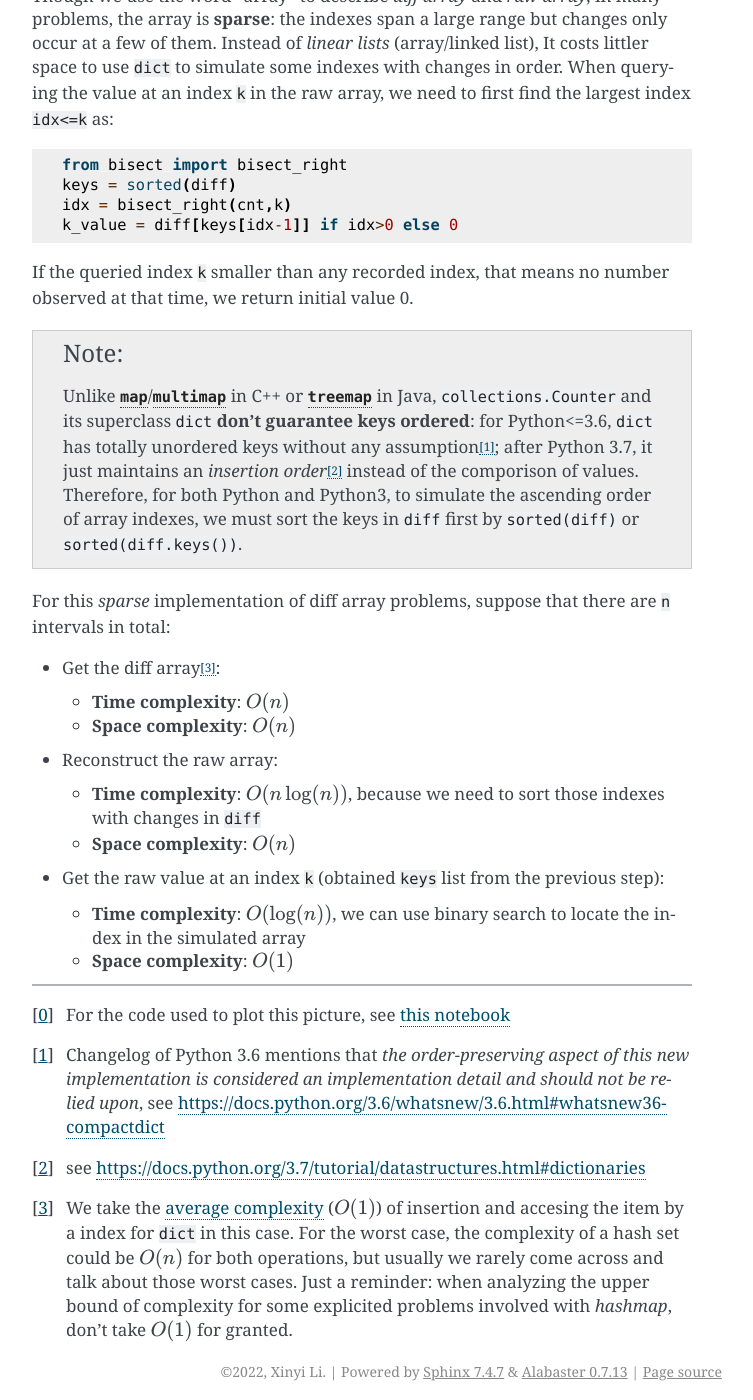
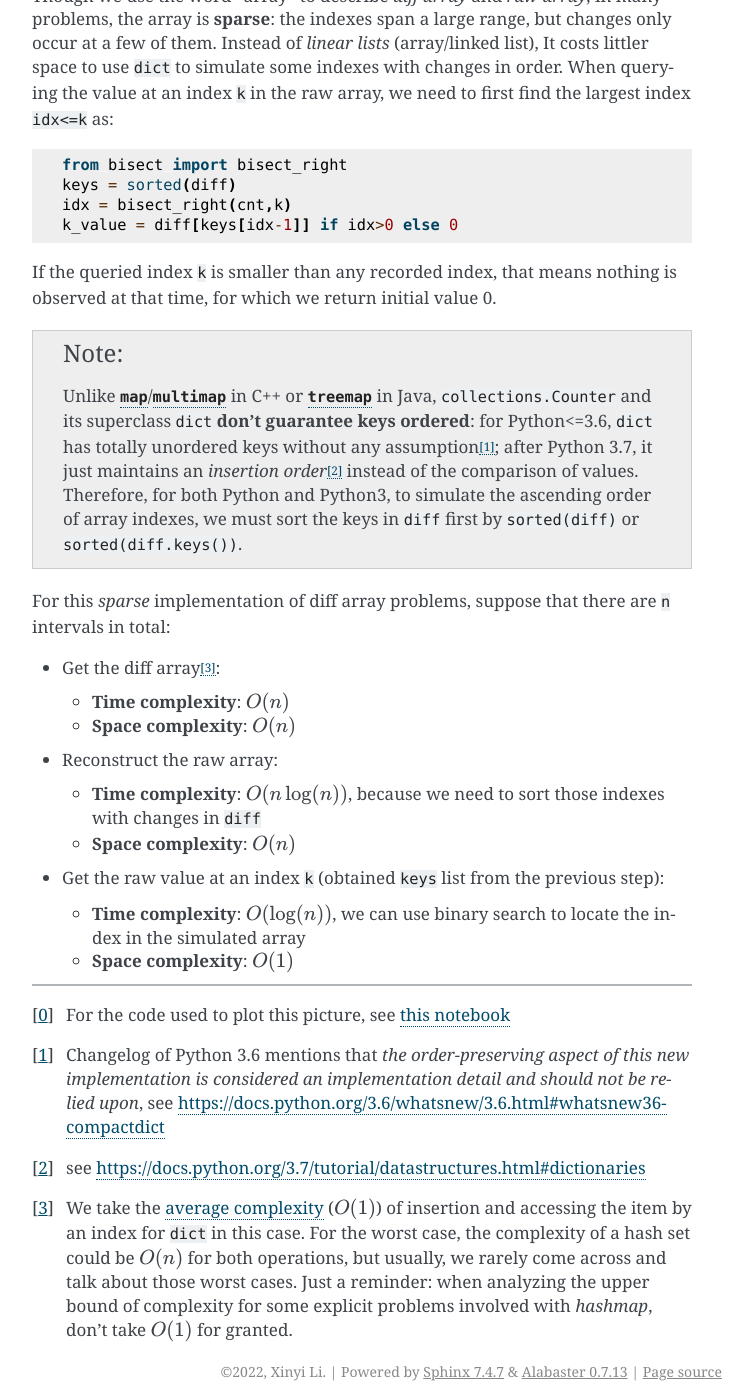
Before and after one commit to li-xin-yi/lctemplates, a Sphinx documentation site: the page built from docs/source/diff-array.md, in a window 1280 px wide and 1400 px high, scrolled down 1996 px. Shown: the whole window, without its empty margins (388-1141 px from the left). Built offline with Sphinx 7.4.7, drawn with Linux system fonts in a browser that asks for light colours; some of the changed text lies outside the part shown.

Commit message:
Update diff-array.md

`````diff
--- a/docs/source/diff-array.md
+++ b/docs/source/diff-array.md
@@ -60,7 +60,7 @@ for i in sorted(diff):
     cnt[i] = cur
 ```
 
-Though we use the word "array" to describe *diff array* and *raw array*, in many problems, the array is **sparse**: the indexes span a large range but changes only occur at a few of them. Instead of *linear lists* (array/linked list), It costs littler space to use `dict` to simulate some indexes with changes in order. When querying the value at an index `k` in the raw array, we need to first find the largest index `idx<=k` as:
+Though we use the word "array" to describe *diff array* and *raw array*, in many problems, the array is **sparse**: the indexes span a large range, but changes only occur at a few of them. Instead of *linear lists* (array/linked list), It costs littler space to use `dict` to simulate some indexes with changes in order. When querying the value at an index `k` in the raw array, we need to first find the largest index `idx<=k` as:
 
 ```py
 from bisect import bisect_right
@@ -69,11 +69,11 @@ idx = bisect_right(cnt,k)
 k_value = diff[keys[idx-1]] if idx>0 else 0
 ```
 
-If the queried index `k` smaller than any recorded index, that means no number observed at that time, we return initial value 0.
+If the queried index `k` is smaller than any recorded index, that means nothing is observed at that time, for which we return initial value 0.
 
 
 ````{note}
-Unlike [`map`](https://www.cplusplus.com/reference/map/map)/[`multimap`](https://www.cplusplus.com/reference/map/multimap/) in C++ or [`treemap`](https://docs.oracle.com/javase/8/docs/api/java/util/TreeMap.html) in Java, `collections.Counter` and its superclass `dict` **don't guarantee keys ordered**: for Python<=3.6, `dict` has totally unordered keys without any assumption[^1]; after Python 3.7, it just maintains an *insertion order*[^2] instead of the comporison of values. Therefore, for both Python and Python3, to simulate the ascending order of array indexes, we must sort the keys in `diff` first by `sorted(diff)` or `sorted(diff.keys())`.
+Unlike [`map`](https://www.cplusplus.com/reference/map/map)/[`multimap`](https://www.cplusplus.com/reference/map/multimap/) in C++ or [`treemap`](https://docs.oracle.com/javase/8/docs/api/java/util/TreeMap.html) in Java, `collections.Counter` and its superclass `dict` **don't guarantee keys ordered**: for Python<=3.6, `dict` has totally unordered keys without any assumption[^1]; after Python 3.7, it just maintains an *insertion order*[^2] instead of the comparison of values. Therefore, for both Python and Python3, to simulate the ascending order of array indexes, we must sort the keys in `diff` first by `sorted(diff)` or `sorted(diff.keys())`.
 ````
 
 [^1]: Changelog of Python 3.6 mentions that *the order-preserving aspect of this new implementation is considered an implementation detail and should not be relied upon*, see https://docs.python.org/3.6/whatsnew/3.6.html#whatsnew36-compactdict
@@ -93,4 +93,4 @@ For this *sparse* implementation of diff array problems, suppose that there are
   - **Space complexity**: $O(1)$
 
 
-[^3]: We take the [average complexity](https://wiki.python.org/moin/TimeComplexity) ($O(1)$) of insertion and accesing the item by a index for `dict` in this case. For the worst case, the complexity of a hash set could be $O(n)$ for both operations, but usually we rarely come across and talk about those worst cases. Just a reminder: when analyzing the upper bound of complexity for some explicited problems involved with *hashmap*, don't take $O(1)$ for granted.
+[^3]: We take the [average complexity](https://wiki.python.org/moin/TimeComplexity) ($O(1)$) of insertion and accessing the item by an index for `dict` in this case. For the worst case, the complexity of a hash set could be $O(n)$ for both operations, but usually, we rarely come across and talk about those worst cases. Just a reminder: when analyzing the upper bound of complexity for some explicit problems involved with *hashmap*, don't take $O(1)$ for granted.
`````
Also changed, not shown: other parts of docs/source/diff-array.md (+1 -1 lines).
